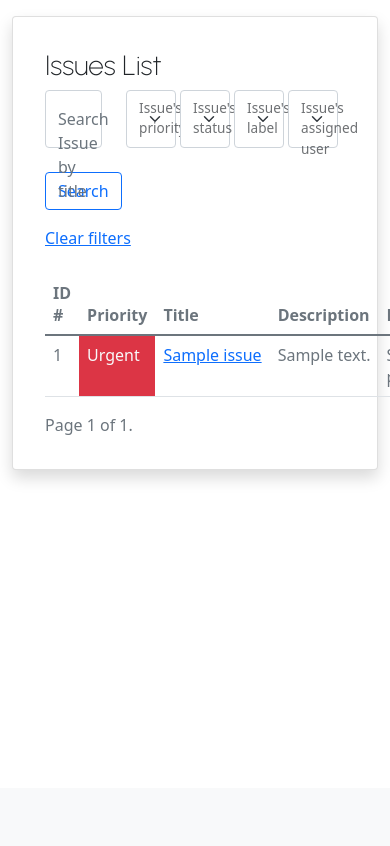
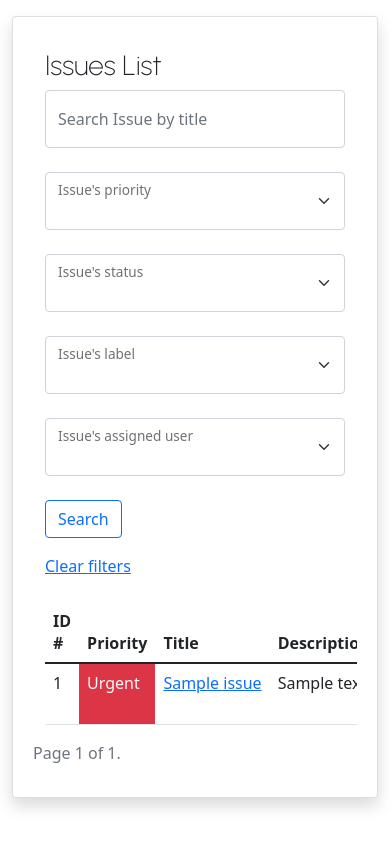
Before and after one commit to renataberoli/bug_catcher, a Django app: page / in a window 390 px wide; the page is wider, and only the part inside the window is pictured. Shown: the part 56-902 px from the top of that part. Before the commit the page ends 535 px from the top of that part, so only its background shows below. Run offline with Django 3.2, Linux system fonts and the light colour scheme; a user stored in the database is signed in; tables that the repository leaves empty hold one stand-in row (values such as "Sample post").

Commit message:
fix table in different sizes

```diff
--- a/app/templates/issue/issues_list.html
+++ b/app/templates/issue/issues_list.html
@@ -1,19 +1,19 @@
 {% extends 'issue/base.html' %}
 
 {% block content %}
-    <div class="card mh-100 mt-3 shadow p-3 mb-5 bg-body rounded">
+    <div class="card mt-3 shadow p-3 mb-5 bg-body rounded">
         <div class="card-body">
             <h1>Issues List</h1>
             <div class="row">
                 <div class="col-md">
                     <form class="row g-4" action="." method="GET">
-                <div class="col-3">
+                        <div class="col-sm-12 col-md-12 col-lg-3">
                             <div class="form-floating">
                                 <input type="text" class="form-control" id="floatingInput" placeholder="Search Issue by title" name="data">
                                 <label class="text-secondary" for="floatingInput">Search Issue by title</label>
                             </div>
                         </div>
-                <div class="col-2">
+                        <div class="col-sm-12 col-md-6 col-lg-2">
                             <div class="form-floating">
                                 <select class="form-select" id="floatingSelect" aria-label="Priority select" name="priority">
                                     <option></option>
@@ -25,7 +25,7 @@
                                 <label for="floatingSelect">Issue's priority</label>
                             </div>
                         </div>
-                <div class="col-2">
+                        <div class="col-sm-12 col-md-6 col-lg-2">
                             <div class=" form-floating">
                                 <select class="form-select" id="floatingSelect2" aria-label="Status select" name="status">
                                     <option></option>
@@ -36,7 +36,7 @@
                                 <label for="floatingInput">Issue's status</label>
                             </div>
                         </div>
-                <div class="col-2">
+                        <div class="col-sm-12 col-md-6 col-lg-2">
                             <div class="form-floating">
                                 <select class="form-select" id="floatingSelect3" aria-label="label select" name="label">
                                     <option></option>
@@ -48,7 +48,7 @@
                                 <label for="floatingInput">Issue's label</label>
                             </div>
                         </div>
-                <div class="col-2">
+                        <div class="col-sm-12 col-md-6 col-lg-2">
                              <div class="form-floating">
                                 <select class="form-select" id="floatingSelect4" aria-label="Assigned to me" name="assigned">
                                     <option></option>
@@ -73,7 +73,9 @@
                 <a href="{% url 'issue_list' %}">Clear filters</a>
               </div>
             </div>
-            <table class="table table-responsive text-secondary ">
+            <div class="row">
+                <div class="table-responsive-lg text-secondary">
+                    <table class="table">
                         <thead>
                         <tr>
                             <th scope="col">ID #</th>
@@ -111,6 +113,7 @@
                         {% endfor %}
                         </tbody>
                     </table>
+                </div>
                 <div class="pagination text-secondary">
                     <span class="step-links">
                         {% if page_obj.has_previous %}
@@ -128,4 +131,5 @@
                 </div>
             </div>
         </div>
+    </div>
 {% endblock %}
```
Lines whose indentation alone changed are shown as unchanged.
